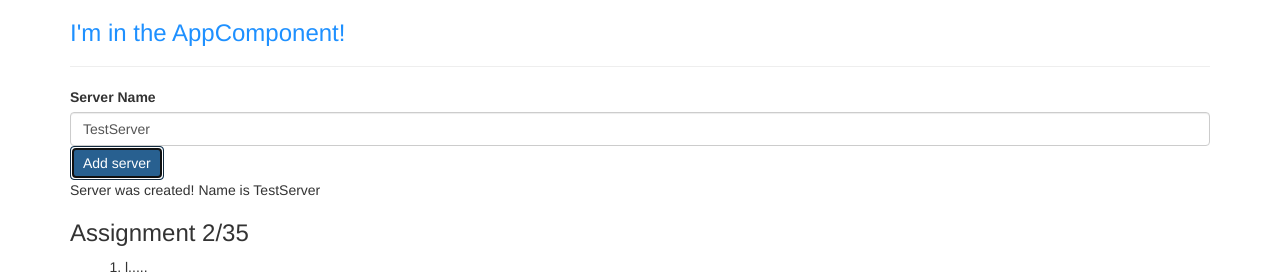
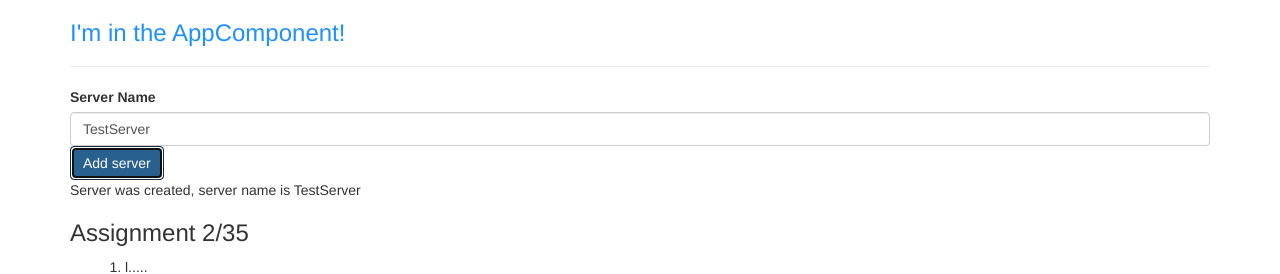
Before and after one commit to slimxjim/angular-udemy, an Angular app in the folder my-first-app/: page / in a window 1280 px wide. Both pictures are taken after typing "Sample" into the empty fields and a click on the button "Add server". Shown: the top 274 px of the page. Built offline with nearby package versions, Linux system fonts and the light colour scheme.

Commit message:
38 ngIf with else and ng-template

```diff
--- a/my-first-app/src/app/servers/servers.component.html
+++ b/my-first-app/src/app/servers/servers.component.html
@@ -13,7 +13,14 @@
   [disabled]="!allowNewServer"
   (click)="onCreateServer()">Add server</button>
 <!--<p [innerText]="allowNewServer"></p>-->
-<p>{{serverCreationStatus}}</p>
+<!--<p>{{serverCreationStatus}}</p>-->
+
+<p *ngIf="serverCreated === true; else noServer">Server was created, server name is {{ serverName }}</p>
+<ng-template #noServer>
+  <p>
+    No server was created
+  </p>
+</ng-template>
 
 <h3>Assignment 2/35</h3>
 <div class="container">
--- a/my-first-app/src/app/servers/servers.component.ts
+++ b/my-first-app/src/app/servers/servers.component.ts
@@ -14,6 +14,7 @@ export class ServersComponent {
   allowNewServer = false;
   serverName = 'TestServer';
   serverCreationStatus = 'No server was created';
+  serverCreated = false;
 
   username = '';
 
@@ -25,6 +26,7 @@ export class ServersComponent {
 
   onCreateServer() {
     this.serverCreationStatus = 'Server was created! Name is ' + this.serverName;
+    this.serverCreated = true;
   }
 
   onUpdateServerName($event: Event) {
```
